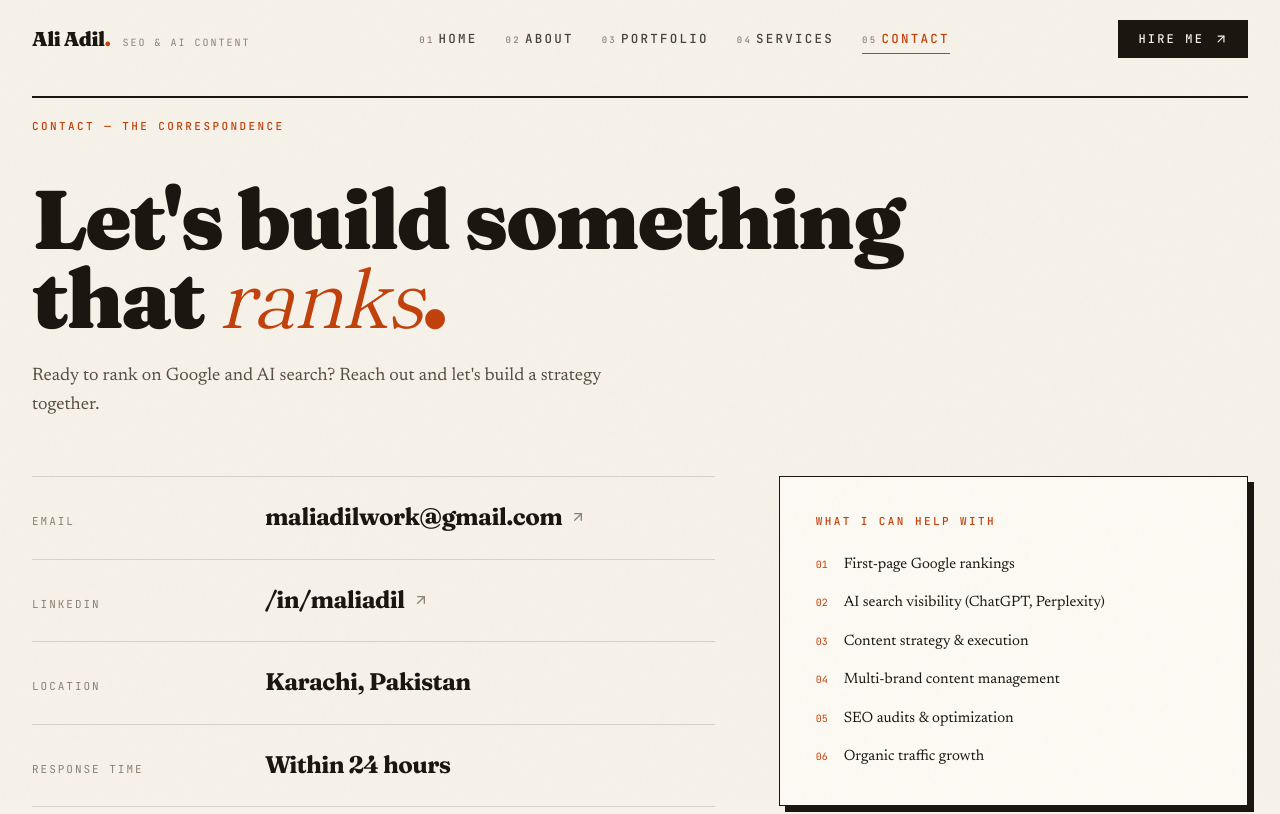
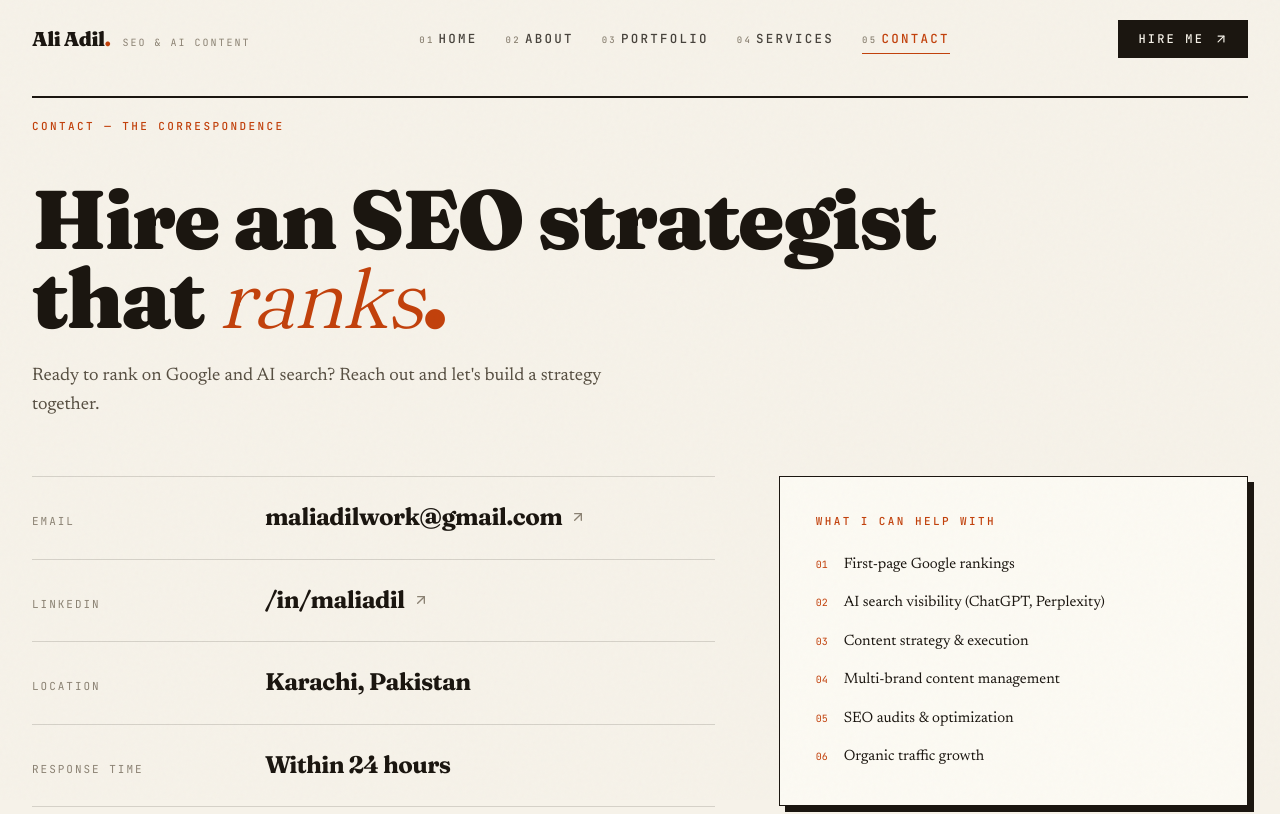
Before and after one commit to maliadil/ali-adil-portfolio, a Next.js app: page /contact in a window 1280 px wide. Shown: the top 814 px of the page. Built offline with nearby package versions, Linux system fonts and the light colour scheme.

Commit message:
Add files via upload

```diff
--- a/components/contact/ContactPage.tsx
+++ b/components/contact/ContactPage.tsx
@@ -58,7 +58,7 @@ export default function ContactPage() {
               className="font-heading font-black leading-[0.95] tracking-tight text-ink"
               style={{ fontSize: "clamp(2.6rem, 6.5vw, 5.5rem)" }}
             >
-              Let&apos;s build something
+              Hire an SEO strategist
               <br />
               that <span className="italic font-light text-vermillion">ranks</span>
               <span className="text-vermillion">.</span>
```
